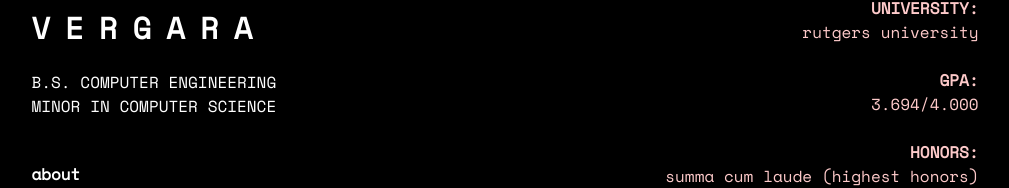
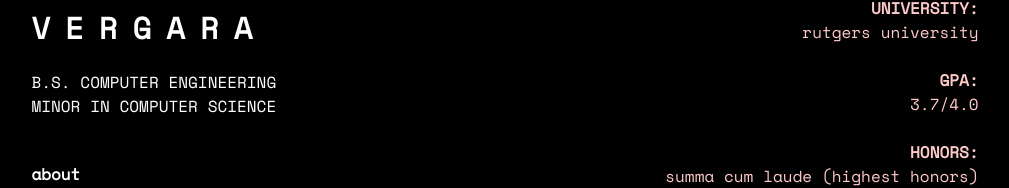
Before and after one commit to marlawn/portfolio-website, a Next.js app: page /nextjs-github-pages/ in a window 1280 px wide. Both pictures are taken after a click on the link "education". Shown: the part 182-370 px from the top of the page, without its empty margins (135-1144 px from the left). Built offline with nearby package versions, Linux system fonts and the light colour scheme.

Commit message:
Update GPA in Education.tsx

```diff
--- a/app/components/Education.tsx
+++ b/app/components/Education.tsx
@@ -9,7 +9,7 @@ const Education = () => {
             <li>rutgers university</li>
             <br />
             <li className='font-black'>GPA:</li>
-            <li>3.694/4.000</li>
+            <li>3.7/4.0</li>
             <br />
             <li className="font-black">HONORS:</li>
             <li>summa cum laude (highest honors)</li>
```
